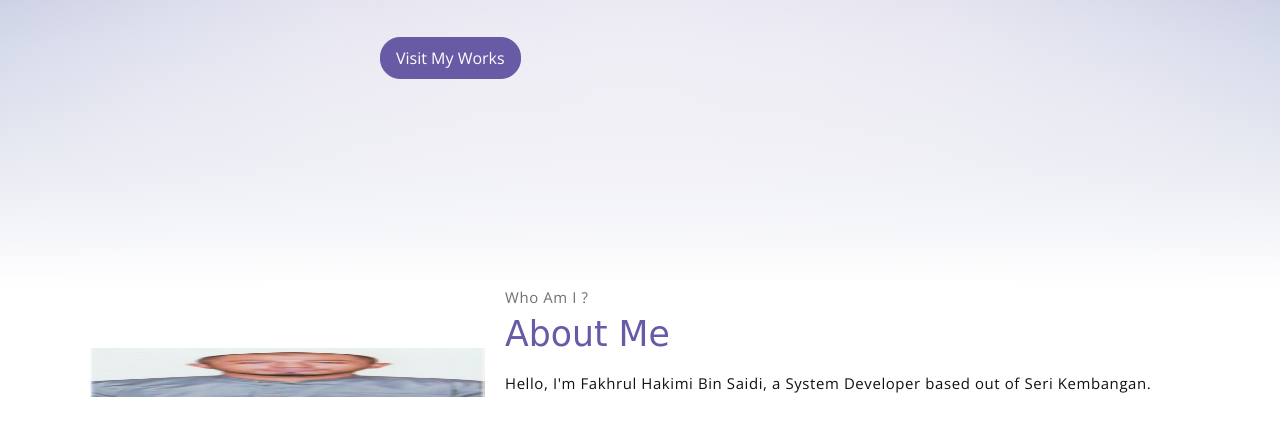
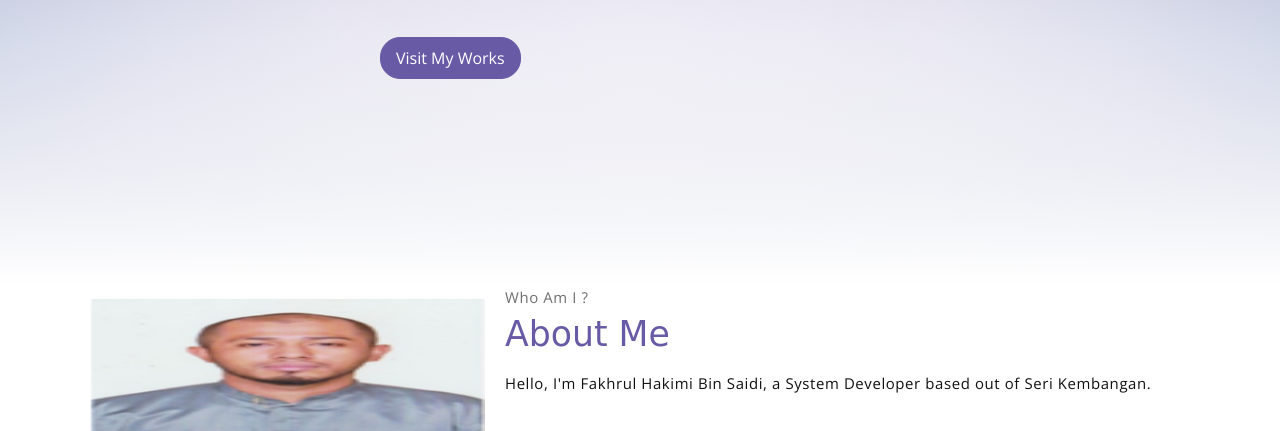
Before and after one commit to kerolkimie/portfolio, a plain HTML site: page index.html in a window 1280 px wide. Shown: the part 514-945 px from the top of the page. Drawn offline with nearby package versions, Linux system fonts and the light colour scheme; a web font is replaced by a local one.

Commit message:
ubah saiz

```diff
--- a/index.html
+++ b/index.html
@@ -70,7 +70,7 @@
             <!-- about wrapper -->
             <div class="about">
                 <div class="about-img-holder">
-                    <img src="assets/imgs/man.png" width="64" height="50" class="about-img"
+                    <img src="assets/imgs/man.png" width="34" height="150" class="about-img"
                         alt="Download free bootstrap 4 landing page, free boootstrap 4 templates, Download free bootstrap 4.1 landing page, free boootstrap 4.1.1 templates, meyawo Landing page">                </div>
                 <div class="about-caption">
                     <p class="section-subtitle">Who Am I ?</p>
```
